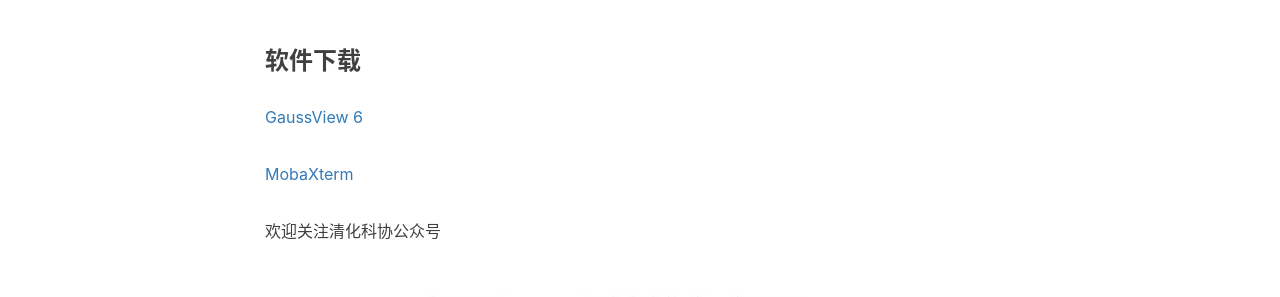
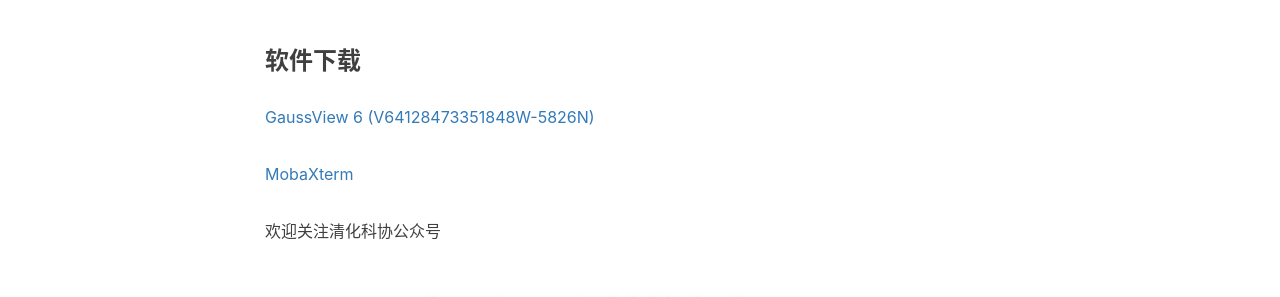
Before and after one commit to THUchemST/thuchemst.github.io, a Jekyll site: the page built from _posts/2017-09-24-kamininatte.markdown, in a window 1280 px wide. Shown: the part 459-756 px from the top of the page. Built offline with Jekyll 4.4.1, drawn with Linux system fonts in a browser that asks for light colours; nearby versions of some CDN libraries.

Commit message:
Add serial number to Lecture

```diff
--- a/_posts/2017-09-24-kamininatte.markdown
+++ b/_posts/2017-09-24-kamininatte.markdown
@@ -16,7 +16,7 @@
 ---
 ### 软件下载
 
-<a href='/resources/gv6.exe'>GaussView 6</a>
+<a href='/resources/gv6.exe'>GaussView 6 (V64128473351848W-5826N)</a>
 
 <a href='/resources/MobaXterm.zip'>MobaXterm</a>
 
```
